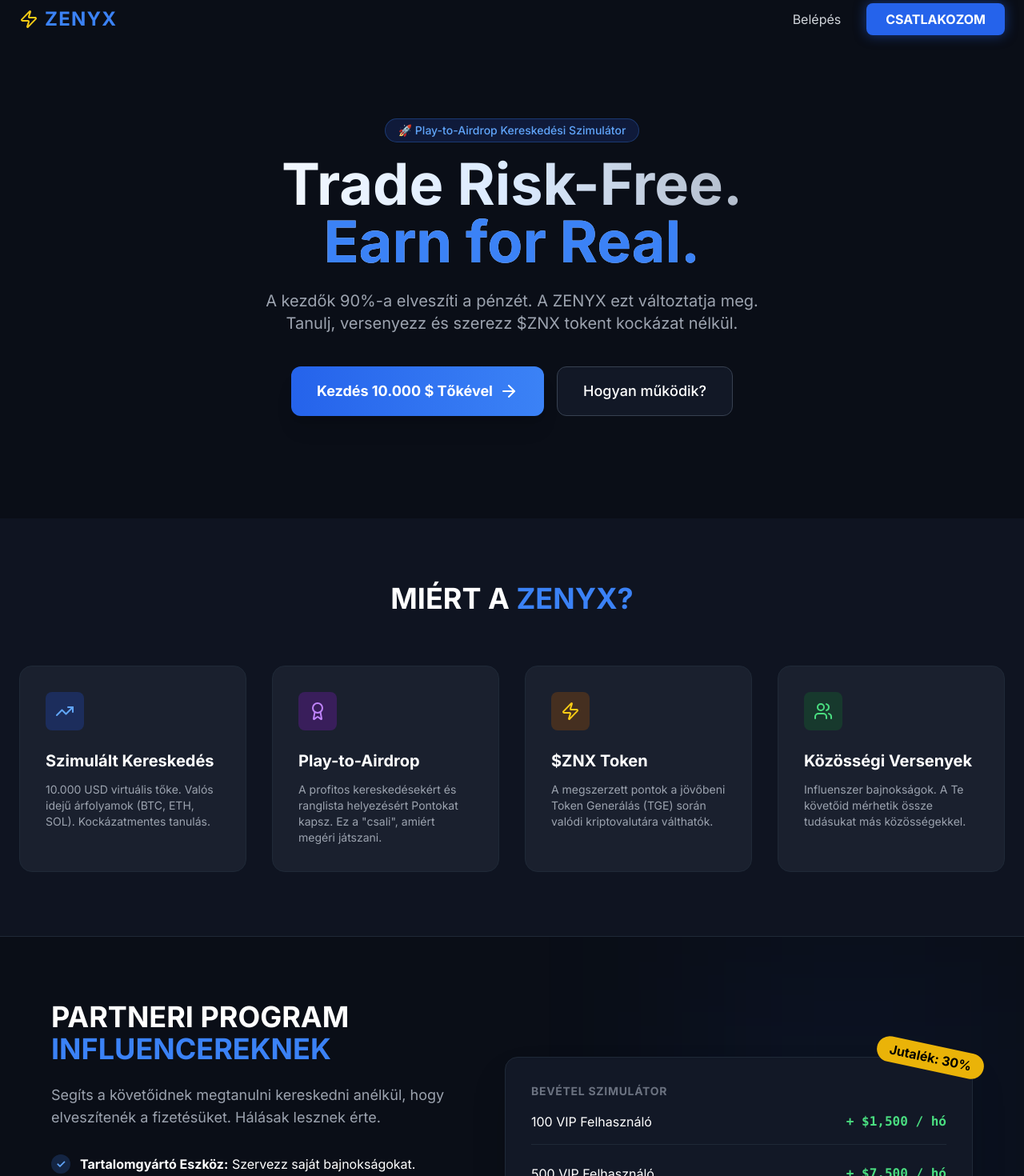
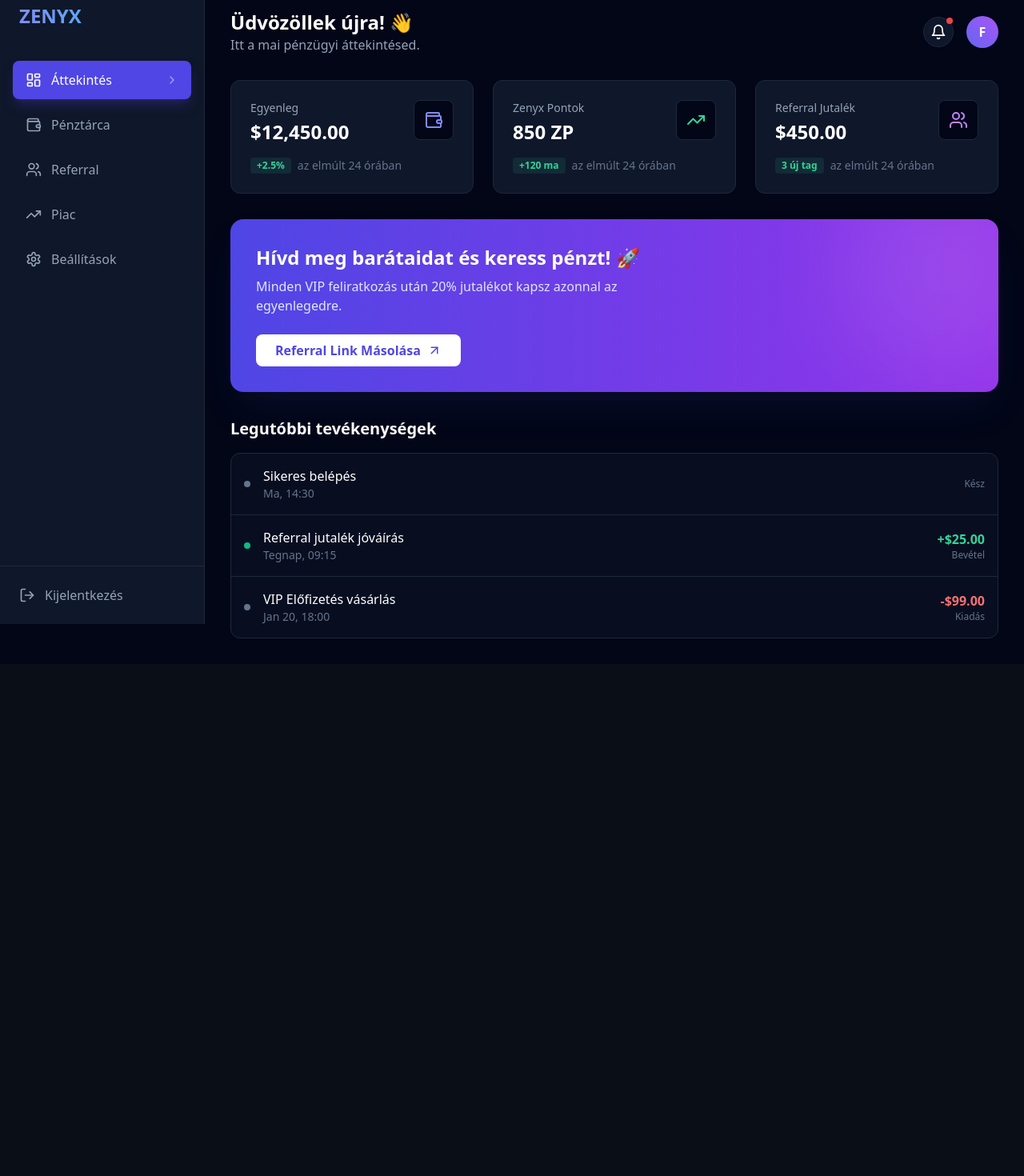
Before and after one commit to faqulord/Zenyx, a Next.js app: page / in a window 1280 px wide. Shown: the part 20-1490 px from the top of the page at 80% size. After the commit the page ends 850 px from the top, so only its background shows below. Built offline with nearby package versions, Linux system fonts and the light colour scheme.

Commit message:
Update page.tsx

```diff
--- a/app/page.tsx
+++ b/app/page.tsx
@@ -1,192 +1,167 @@
+import React from 'react';
 import Link from 'next/link';
-import { LucideTrendingUp, LucideAward, LucideZap, LucideUsers, LucideArrowRight } from 'lucide-react';
+import { LayoutDashboard, Wallet, Users, Settings, Bell, TrendingUp, ChevronRight, LogOut, ArrowUpRight } from 'lucide-react';
 
-export default function Home() {
+export default function Dashboard() {
   return (
-    <main className="min-h-screen bg-[#0a0e17] text-white overflow-hidden">
+    <div className="min-h-screen bg-slate-950 text-white font-sans selection:bg-indigo-500 selection:text-white">
 
-      {/* NAVBAR */}
-      <nav className="flex justify-between items-center p-6 max-w-7xl mx-auto">
-        <div className="text-2xl font-bold tracking-wider text-blue-500 flex items-center gap-2">
-          <LucideZap className="w-6 h-6 text-yellow-400" />
+      {/* --- OLDALSÁV (SIDEBAR) --- */}
+      <aside className="fixed left-0 top-0 h-full w-64 bg-slate-900 border-r border-slate-800 hidden md:flex flex-col z-50">
+        <div className="p-6">
+          <h1 className="text-2xl font-bold bg-gradient-to-r from-indigo-400 to-cyan-400 bg-clip-text text-transparent">
             ZENYX
+          </h1>
         </div>
-        <div className="flex gap-4">
-          <Link href="/login" className="text-gray-300 hover:text-white transition px-4 py-2">
-            Belépés
-          </Link>
-          <Link href="/register" className="bg-blue-600 hover:bg-blue-700 text-white px-6 py-2 rounded-lg font-bold transition shadow-[0_0_15px_rgba(37,99,235,0.5)]">
-            CSATLAKOZOM
-          </Link>
-        </div>
+
+        <nav className="flex-1 px-4 space-y-2 mt-4">
+          <NavItem icon={<LayoutDashboard size={20} />} label="Áttekintés" active />
+          <NavItem icon={<Wallet size={20} />} label="Pénztárca" />
+          <NavItem icon={<Users size={20} />} label="Referral" />
+          <NavItem icon={<TrendingUp size={20} />} label="Piac" />
+          <NavItem icon={<Settings size={20} />} label="Beállítások" />
         </nav>
 
-      {/* HERO SECTION */}
-      <section className="relative pt-20 pb-32 px-6">
-        <div className="absolute top-0 left-1/2 -translate-x-1/2 w-[600px] h-[600px] bg-blue-600/20 rounded-full blur-[120px] -z-10"></div>
+        <div className="p-4 border-t border-slate-800">
+          <button className="flex items-center gap-3 text-slate-400 hover:text-white transition-colors w-full p-2 rounded-lg hover:bg-slate-800">
+            <LogOut size={20} />
+            <span>Kijelentkezés</span>
+          </button>
+        </div>
+      </aside>
 
-        <div className="max-w-4xl mx-auto text-center">
-          <div className="inline-block mb-4 px-4 py-1 bg-blue-900/30 border border-blue-500/30 rounded-full text-blue-400 text-sm font-medium">
-            🚀 Play-to-Airdrop Kereskedési Szimulátor
+      {/* --- FŐ TARTALOM (MAIN CONTENT) --- */}
+      <main className="md:ml-64 p-4 md:p-8">
+
+        {/* FEJLÉC */}
+        <header className="flex justify-between items-center mb-8">
+          <div>
+            <h2 className="text-2xl font-bold">Üdvözöllek újra! 👋</h2>
+            <p className="text-slate-400">Itt a mai pénzügyi áttekintésed.</p>
           </div>
-          <h1 className="text-5xl md:text-7xl font-bold mb-6 leading-tight bg-clip-text text-transparent bg-gradient-to-r from-white via-blue-100 to-gray-400">
-            Trade Risk-Free.<br />
-            <span className="text-blue-500">Earn for Real.</span>
-          </h1>
-          <p className="text-gray-400 text-lg md:text-xl mb-10 max-w-2xl mx-auto">
-            A kezdők 90%-a elveszíti a pénzét. A ZENYX ezt változtatja meg.
-            Tanulj, versenyezz és szerezz $ZNX tokent kockázat nélkül.
-          </p>
-
-          <div className="flex flex-col md:flex-row justify-center gap-4">
-            <Link href="/register" className="bg-gradient-to-r from-blue-600 to-blue-500 hover:from-blue-500 hover:to-blue-400 text-white text-lg px-8 py-4 rounded-xl font-bold transition transform hover:scale-105 shadow-xl flex items-center justify-center gap-2">
-              Kezdés 10.000 $ Tőkével <LucideArrowRight />
-            </Link>
-            <a href="#features" className="bg-[#121826] border border-gray-700 hover:border-gray-500 text-white text-lg px-8 py-4 rounded-xl font-medium transition flex items-center justify-center">
-              Hogyan működik?
-            </a>
+          <div className="flex gap-4 items-center">
+            <button className="p-2 bg-slate-900 rounded-full border border-slate-800 hover:border-indigo-500 transition-colors relative">
+              <Bell size={20} />
+              <span className="absolute top-0 right-0 w-2 h-2 bg-red-500 rounded-full"></span>
+            </button>
+            <div className="w-10 h-10 bg-gradient-to-tr from-indigo-500 to-purple-500 rounded-full flex items-center justify-center font-bold">
+              F
             </div>
           </div>
-      </section>
+        </header>
 
-      {/* MIÉRT A ZENYX? */}
-      <section id="features" className="py-20 px-6 bg-[#0f1421]">
-        <div className="max-w-7xl mx-auto">
-          <h2 className="text-3xl md:text-4xl font-bold text-center mb-16">MIÉRT A <span className="text-blue-500">ZENYX?</span></h2>
-
-          <div className="grid grid-cols-1 md:grid-cols-2 lg:grid-cols-4 gap-8">
-            {/* Kártya 1 */}
-            <div className="bg-[#1a202e] p-8 rounded-2xl border border-gray-800 hover:border-blue-500/50 transition group">
-              <div className="w-12 h-12 bg-blue-900/50 rounded-lg flex items-center justify-center mb-6 group-hover:bg-blue-600 transition">
-                <LucideTrendingUp className="text-blue-400 group-hover:text-white" />
-              </div>
-              <h3 className="text-xl font-bold mb-3">Szimulált Kereskedés</h3>
-              <p className="text-gray-400 text-sm">
-                10.000 USD virtuális tőke. Valós idejű árfolyamok (BTC, ETH, SOL). Kockázatmentes tanulás.
-              </p>
+        {/* STATISZTIKA KÁRTYÁK */}
+        <div className="grid grid-cols-1 md:grid-cols-3 gap-6 mb-8">
+          <StatCard
+            title="Egyenleg"
+            value="$12,450.00"
+            change="+2.5%"
+            icon={<Wallet className="text-indigo-400" />}
+          />
+          <StatCard
+            title="Zenyx Pontok"
+            value="850 ZP"
+            change="+120 ma"
+            icon={<TrendingUp className="text-emerald-400" />}
+          />
+          <StatCard
+            title="Referral Jutalék"
+            value="$450.00"
+            change="3 új tag"
+            icon={<Users className="text-purple-400" />}
+          />
         </div>
 
-            {/* Kártya 2 */}
-            <div className="bg-[#1a202e] p-8 rounded-2xl border border-gray-800 hover:border-blue-500/50 transition group">
-              <div className="w-12 h-12 bg-purple-900/50 rounded-lg flex items-center justify-center mb-6 group-hover:bg-purple-600 transition">
-                <LucideAward className="text-purple-400 group-hover:text-white" />
+        {/* REKLÁM / CTA BANNER */}
+        <div className="bg-gradient-to-r from-indigo-600 to-purple-600 rounded-2xl p-6 md:p-8 mb-8 relative overflow-hidden shadow-2xl shadow-indigo-900/20">
+          <div className="relative z-10 max-w-lg">
+            <h3 className="text-2xl font-bold mb-2">Hívd meg barátaidat és keress pénzt! 🚀</h3>
+            <p className="text-indigo-100 mb-6">Minden VIP feliratkozás után 20% jutalékot kapsz azonnal az egyenlegedre.</p>
+            <button className="bg-white text-indigo-600 px-6 py-2 rounded-lg font-bold hover:bg-indigo-50 transition-colors flex items-center gap-2">
+              Referral Link Másolása <ArrowUpRight size={18} />
+            </button>
           </div>
-              <h3 className="text-xl font-bold mb-3">Play-to-Airdrop</h3>
-              <p className="text-gray-400 text-sm">
-                A profitos kereskedésekért és ranglista helyezésért Pontokat kapsz. Ez a "csali", amiért megéri játszani.
-              </p>
+          {/* Háttér dekoráció */}
+          <div className="absolute right-0 top-0 w-64 h-64 bg-white/10 rounded-full -mr-16 -mt-16 blur-3xl"></div>
         </div>
 
-            {/* Kártya 3 */}
-            <div className="bg-[#1a202e] p-8 rounded-2xl border border-gray-800 hover:border-blue-500/50 transition group">
-              <div className="w-12 h-12 bg-yellow-900/50 rounded-lg flex items-center justify-center mb-6 group-hover:bg-yellow-600 transition">
-                <LucideZap className="text-yellow-400 group-hover:text-white" />
-              </div>
-              <h3 className="text-xl font-bold mb-3">$ZNX Token</h3>
-              <p className="text-gray-400 text-sm">
-                A megszerzett pontok a jövőbeni Token Generálás (TGE) során valódi kriptovalutára válthatók.
-              </p>
-            </div>
-
-            {/* Kártya 4 */}
-            <div className="bg-[#1a202e] p-8 rounded-2xl border border-gray-800 hover:border-blue-500/50 transition group">
-              <div className="w-12 h-12 bg-green-900/50 rounded-lg flex items-center justify-center mb-6 group-hover:bg-green-600 transition">
-                <LucideUsers className="text-green-400 group-hover:text-white" />
-              </div>
-              <h3 className="text-xl font-bold mb-3">Közösségi Versenyek</h3>
-              <p className="text-gray-400 text-sm">
-                Influenszer bajnokságok. A Te követőid mérhetik össze tudásukat más közösségekkel.
-              </p>
-            </div>
-          </div>
-        </div>
-      </section>
-
-      {/* PARTNER PROGRAM */}
-      <section className="py-20 px-6 border-t border-gray-800 relative overflow-hidden">
-        <div className="absolute right-0 top-0 w-1/3 h-full bg-blue-600/5 blur-[100px]"></div>
-        <div className="max-w-6xl mx-auto flex flex-col md:flex-row items-center gap-12">
-
-          <div className="flex-1">
-            <h2 className="text-3xl md:text-4xl font-bold mb-6">PARTNERI PROGRAM <br /><span className="text-blue-500">INFLUENCEREKNEK</span></h2>
-            <p className="text-gray-400 mb-8 text-lg">
-              Segíts a követőidnek megtanulni kereskedni anélkül, hogy elveszítenék a fizetésüket. Hálásak lesznek érte.
-            </p>
-
-            <ul className="space-y-4">
-              <li className="flex items-start gap-3">
-                <div className="min-w-6 h-6 rounded-full bg-blue-500/20 text-blue-400 flex items-center justify-center text-sm font-bold">✓</div>
-                <div><strong className="text-white">Tartalomgyártó Eszköz:</strong> Szervezz saját bajnokságokat.</div>
-              </li>
-              <li className="flex items-start gap-3">
-                <div className="min-w-6 h-6 rounded-full bg-blue-500/20 text-blue-400 flex items-center justify-center text-sm font-bold">✓</div>
-                <div><strong className="text-white">Revenue Share:</strong> 30% jutalék minden VIP előfizetés után.</div>
-              </li>
-              <li className="flex items-start gap-3">
-                <div className="min-w-6 h-6 rounded-full bg-blue-500/20 text-blue-400 flex items-center justify-center text-sm font-bold">✓</div>
-                <div><strong className="text-white">Korai Airdrop Allokáció:</strong> Extra szorzó neked és a top követőidnek.</div>
-              </li>
-            </ul>
-
-            <button className="mt-8 bg-white text-black hover:bg-gray-200 px-8 py-3 rounded-lg font-bold transition">
-              Partner Jelentkezés
-            </button>
-          </div>
-
-          <div className="flex-1 bg-[#121826] p-8 rounded-2xl border border-gray-800 shadow-2xl relative">
-            <div className="absolute -top-4 -right-4 bg-yellow-500 text-black font-bold px-4 py-1 rounded-full transform rotate-12">
-              Jutalék: 30%
-            </div>
-            <h3 className="text-gray-500 font-bold text-sm mb-4 tracking-wider">BEVÉTEL SZIMULÁTOR</h3>
-            <div className="space-y-6">
-              <div className="flex justify-between items-center border-b border-gray-800 pb-4">
-                <span>100 VIP Felhasználó</span>
-                <span className="text-green-400 font-bold font-mono">+ $1,500 / hó</span>
-              </div>
-              <div className="flex justify-between items-center border-b border-gray-800 pb-4">
-                <span>500 VIP Felhasználó</span>
-                <span className="text-green-400 font-bold font-mono">+ $7,500 / hó</span>
-              </div>
-              <div className="flex justify-between items-center">
-                <span>1000 VIP Felhasználó</span>
-                <span className="text-green-400 font-bold font-mono text-xl">+ $15,000 / hó</span>
-              </div>
+        {/* AKTIVITÁS LISTA */}
+        <div>
+          <h3 className="text-xl font-bold mb-4">Legutóbbi tevékenységek</h3>
+          <div className="bg-slate-900/50 border border-slate-800 rounded-xl overflow-hidden">
+            <ActivityItem
+              title="Sikeres belépés"
+              date="Ma, 14:30"
+              amount=""
+              status="Kész"
+            />
+            <ActivityItem
+              title="Referral jutalék jóváírás"
+              date="Tegnap, 09:15"
+              amount="+$25.00"
+              status="Bevétel"
+              isPositive
+            />
+             <ActivityItem
+              title="VIP Előfizetés vásárlás"
+              date="Jan 20, 18:00"
+              amount="-$99.00"
+              status="Kiadás"
+            />
           </div>
         </div>
 
+      </main>
     </div>
-      </section>
+  );
+}
 
-      {/* ROADMAP */}
-      <section className="py-20 px-6 bg-[#0a0e17]">
-        <div className="max-w-5xl mx-auto">
-          <h2 className="text-3xl font-bold text-center mb-12">ÜTEMTERV</h2>
-          <div className="grid grid-cols-1 md:grid-cols-4 gap-6">
-             <div className="bg-[#121826] p-6 rounded-xl border-l-4 border-blue-500">
-                <h3 className="text-blue-500 font-bold mb-2">Q1 - Launch</h3>
-                <p className="text-sm text-gray-400">Platform indulása (Web & PWA), Regisztrációk megnyitása.</p>
+// --- KISEBB KOMPONENSEK (hogy tiszta legyen a kód) ---
+
+function NavItem({ icon, label, active = false }: { icon: React.ReactNode, label: string, active?: boolean }) {
+  return (
+    <Link href="#" className={`flex items-center gap-3 px-4 py-3 rounded-lg transition-all ${active ? 'bg-indigo-600 text-white shadow-lg shadow-indigo-900/50' : 'text-slate-400 hover:bg-slate-800 hover:text-white'}`}>
+      {icon}
+      <span className="font-medium">{label}</span>
+      {active && <ChevronRight size={16} className="ml-auto opacity-50" />}
+    </Link>
+  );
+}
+
+function StatCard({ title, value, change, icon }: { title: string, value: string, change: string, icon: React.ReactNode }) {
+  return (
+    <div className="bg-slate-900 p-6 rounded-xl border border-slate-800 hover:border-slate-700 transition-colors group">
+      <div className="flex justify-between items-start mb-4">
+        <div>
+          <p className="text-slate-400 text-sm font-medium mb-1">{title}</p>
+          <h3 className="text-2xl font-bold text-white group-hover:text-indigo-400 transition-colors">{value}</h3>
         </div>
-             <div className="bg-[#121826] p-6 rounded-xl border-l-4 border-gray-700 opacity-70">
-                <h3 className="text-gray-300 font-bold mb-2">Q2 - Competitions</h3>
-                <p className="text-sm text-gray-500">Globális kereskedési versenyek, Ranglisták élesítése.</p>
-             </div>
-             <div className="bg-[#121826] p-6 rounded-xl border-l-4 border-gray-700 opacity-50">
-                <h3 className="text-gray-300 font-bold mb-2">Q3 - Education</h3>
-                <p className="text-sm text-gray-500">Prémium oktatóanyagok és AI alapú elemzések.</p>
-             </div>
-             <div className="bg-[#121826] p-6 rounded-xl border-l-4 border-gray-700 opacity-30">
-                <h3 className="text-gray-300 font-bold mb-2">Q4 - TGE & Airdrop</h3>
-                <p className="text-sm text-gray-500">A $ZNX token kibocsátása és a pontok beváltása.</p>
+        <div className="p-3 bg-slate-950 rounded-lg border border-slate-800">
+          {icon}
         </div>
       </div>
+      <div className="flex items-center gap-2 text-sm">
+        <span className="text-emerald-400 bg-emerald-400/10 px-2 py-0.5 rounded text-xs font-bold">{change}</span>
+        <span className="text-slate-500">az elmúlt 24 órában</span>
       </div>
-      </section>
-
-      {/* FOOTER */}
-      <footer className="py-8 text-center text-gray-600 text-sm border-t border-gray-800">
-        <p>&copy; 2026 ZENYX Platform. Minden jog fenntartva.</p>
-      </footer>
-
-    </main>
+    </div>
   );
 }
+
+function ActivityItem({ title, date, amount, status, isPositive }: any) {
+  return (
+    <div className="p-4 border-b border-slate-800 last:border-0 flex justify-between items-center hover:bg-slate-800/50 transition-colors">
+      <div className="flex items-center gap-4">
+        <div className={`w-2 h-2 rounded-full ${isPositive ? 'bg-emerald-500' : 'bg-slate-500'}`}></div>
+        <div>
+          <p className="font-medium text-white">{title}</p>
+          <p className="text-sm text-slate-500">{date}</p>
+        </div>
+      </div>
+      <div className="text-right">
+        <p className={`font-bold ${isPositive ? 'text-emerald-400' : amount.startsWith('-') ? 'text-red-400' : 'text-white'}`}>{amount}</p>
+        <p className="text-xs text-slate-500">{status}</p>
+      </div>
+    </div>
+  );
+}
```
Lines whose indentation alone changed are shown as unchanged.
